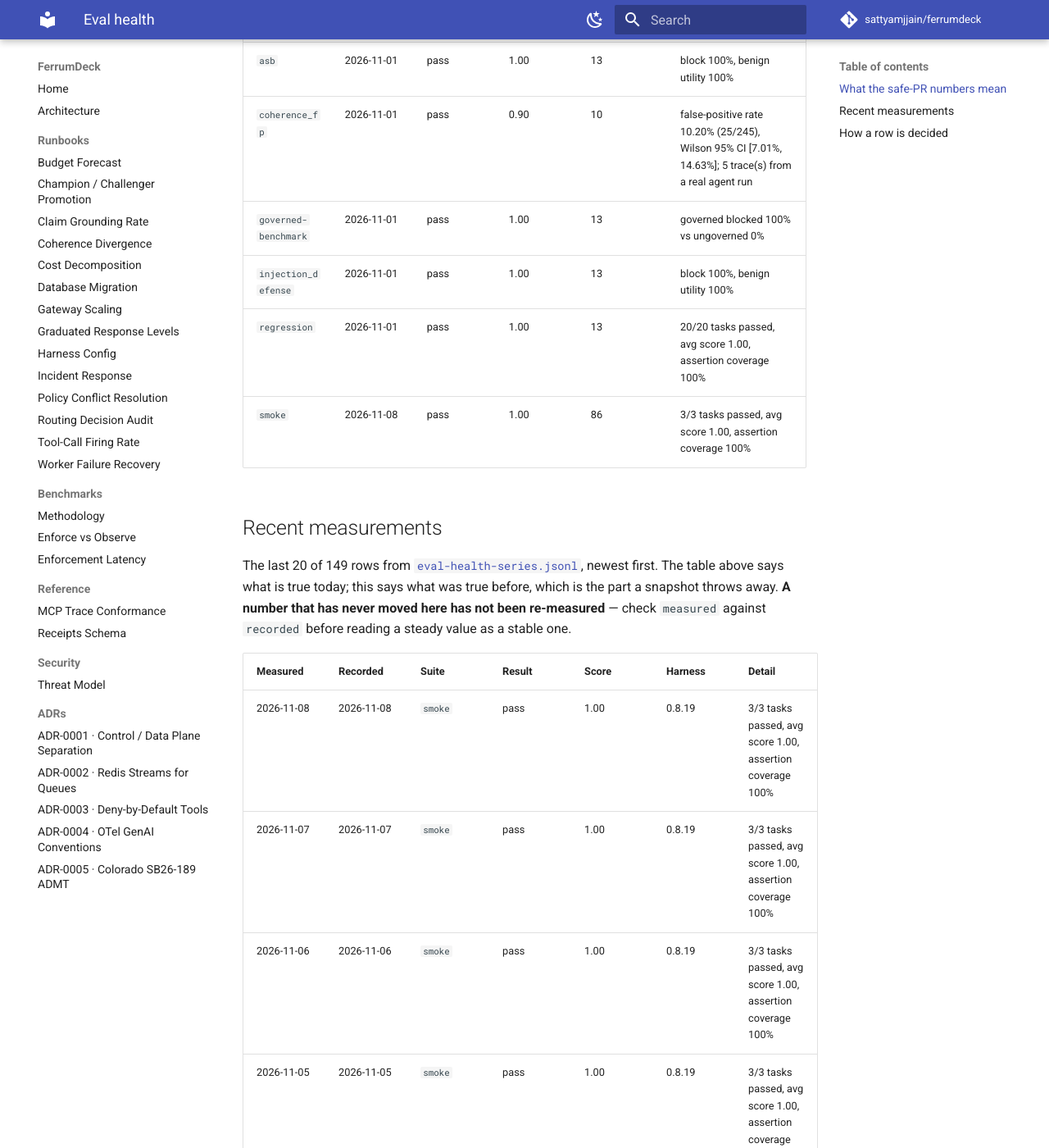
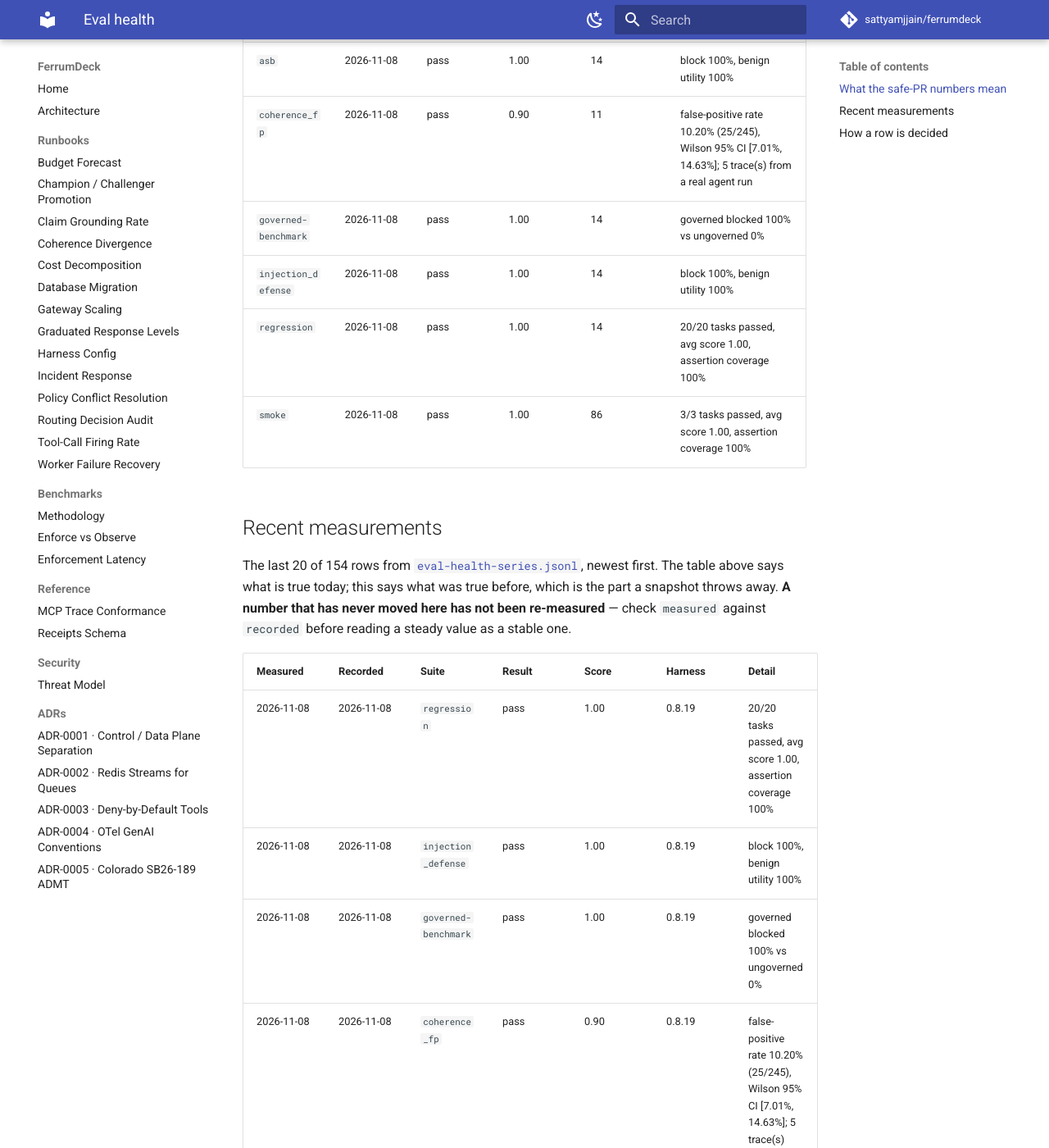
Before and after one commit to sattyamjjain/ferrumdeck, an MkDocs documentation site: the page built from docs/eval-health.md, in a window 1280 px wide and 1400 px high, scrolled down 1293 px. Shown: the whole window at 82% size. Built offline with MkDocs 1.6.1 and Material for MkDocs 9.7.7, drawn with Linux system fonts in a browser that asks for light colours; comment, search, counter and statistics services are not loaded; some of the changed text lies outside the part shown.

Commit message:
docs(evals): refresh eval health + append series 2026-11-08 [skip ci]

```diff
--- a/docs/eval-health.md
+++ b/docs/eval-health.md
@@ -20,19 +20,24 @@ So neither number was ever evidence about the agent. The response is to rescope
 
 | Eval | Last run | Result | Score | Consecutive passes | Detail |
 | --- | --- | --- | --- | --- | --- |
-| `asb` | 2026-11-01 | pass | 1.00 | 13 | block 100%, benign utility 100% |
-| `coherence_fp` | 2026-11-01 | pass | 0.90 | 10 | false-positive rate 10.20% (25/245), Wilson 95% CI [7.01%, 14.63%]; 5 trace(s) from a real agent run |
-| `governed-benchmark` | 2026-11-01 | pass | 1.00 | 13 | governed blocked 100% vs ungoverned 0% |
-| `injection_defense` | 2026-11-01 | pass | 1.00 | 13 | block 100%, benign utility 100% |
-| `regression` | 2026-11-01 | pass | 1.00 | 13 | 20/20 tasks passed, avg score 1.00, assertion coverage 100% |
+| `asb` | 2026-11-08 | pass | 1.00 | 14 | block 100%, benign utility 100% |
+| `coherence_fp` | 2026-11-08 | pass | 0.90 | 11 | false-positive rate 10.20% (25/245), Wilson 95% CI [7.01%, 14.63%]; 5 trace(s) from a real agent run |
+| `governed-benchmark` | 2026-11-08 | pass | 1.00 | 14 | governed blocked 100% vs ungoverned 0% |
+| `injection_defense` | 2026-11-08 | pass | 1.00 | 14 | block 100%, benign utility 100% |
+| `regression` | 2026-11-08 | pass | 1.00 | 14 | 20/20 tasks passed, avg score 1.00, assertion coverage 100% |
 | `smoke` | 2026-11-08 | pass | 1.00 | 86 | 3/3 tasks passed, avg score 1.00, assertion coverage 100% |
 
 ## Recent measurements
 
-The last 20 of 149 rows from [`eval-health-series.jsonl`](eval-health-series.jsonl), newest first. The table above says what is true today; this says what was true before, which is the part a snapshot throws away. **A number that has never moved here has not been re-measured** — check `measured` against `recorded` before reading a steady value as a stable one.
+The last 20 of 154 rows from [`eval-health-series.jsonl`](eval-health-series.jsonl), newest first. The table above says what is true today; this says what was true before, which is the part a snapshot throws away. **A number that has never moved here has not been re-measured** — check `measured` against `recorded` before reading a steady value as a stable one.
 
 | Measured | Recorded | Suite | Result | Score | Harness | Detail |
 | --- | --- | --- | --- | --- | --- | --- |
+| 2026-11-08 | 2026-11-08 | `regression` | pass | 1.00 | 0.8.19 | 20/20 tasks passed, avg score 1.00, assertion coverage 100% |
+| 2026-11-08 | 2026-11-08 | `injection_defense` | pass | 1.00 | 0.8.19 | block 100%, benign utility 100% |
+| 2026-11-08 | 2026-11-08 | `governed-benchmark` | pass | 1.00 | 0.8.19 | governed blocked 100% vs ungoverned 0% |
+| 2026-11-08 | 2026-11-08 | `coherence_fp` | pass | 0.90 | 0.8.19 | false-positive rate 10.20% (25/245), Wilson 95% CI [7.01%, 14.63%]; 5 trace(s) from a real agent run |
+| 2026-11-08 | 2026-11-08 | `asb` | pass | 1.00 | 0.8.19 | block 100%, benign utility 100% |
 | 2026-11-08 | 2026-11-08 | `smoke` | pass | 1.00 | 0.8.19 | 3/3 tasks passed, avg score 1.00, assertion coverage 100% |
 | 2026-11-07 | 2026-11-07 | `smoke` | pass | 1.00 | 0.8.19 | 3/3 tasks passed, avg score 1.00, assertion coverage 100% |
 | 2026-11-06 | 2026-11-06 | `smoke` | pass | 1.00 | 0.8.19 | 3/3 tasks passed, avg score 1.00, assertion coverage 100% |
```
Also changed, not shown: other parts of docs/eval-health.md (+1 -6 lines), evals/reports/asb-20261108.md (added, +42 -0 lines), evals/reports/coherence_fp-20261108.md (added, +56 -0 lines), evals/reports/governed-benchmark-20261108.md (added, +65 -0 lines), evals/reports/injection_defense-20261108.md (added, +22 -0 lines), 6 other files.
